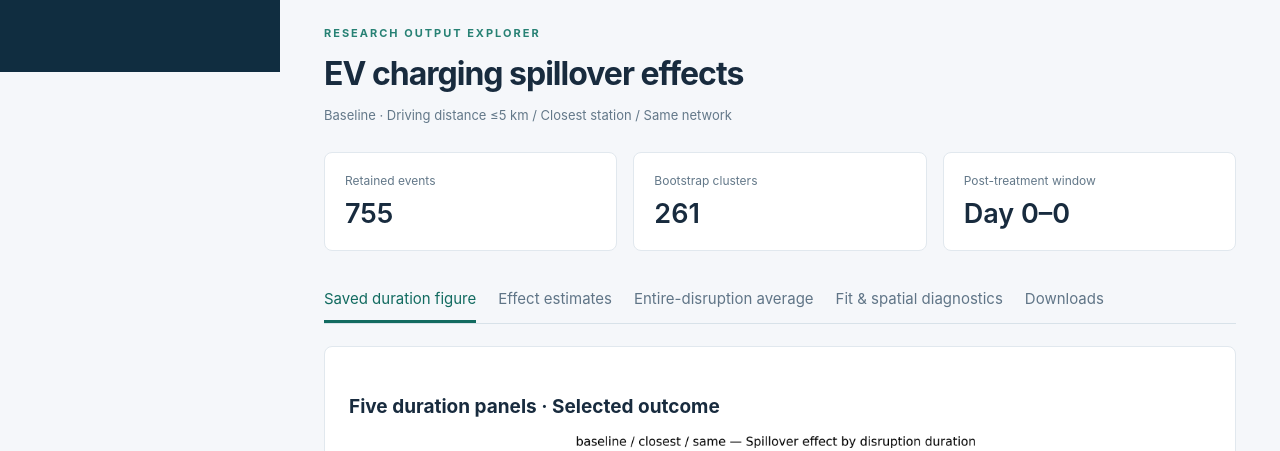
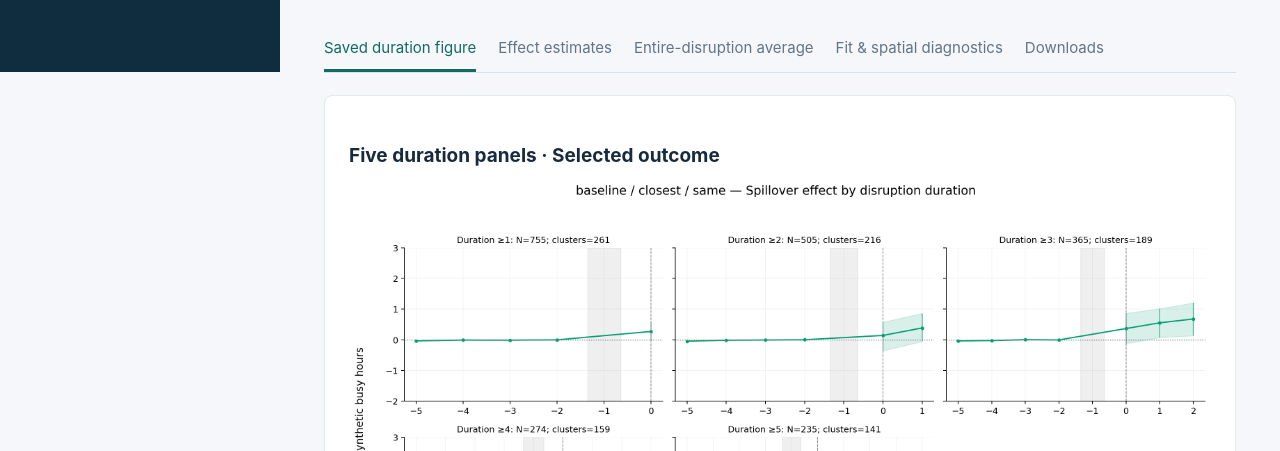
Before and after one commit to JacobJIN2000/sc-spillover-review, a plain HTML site: page index.html in a window 1280 px wide. Shown: the part 728-1179 px from the top of the page. Drawn offline with nearby package versions, Linux system fonts and the light colour scheme.

Commit message:
Remove page heading, configuration subtitle and summary metric cards

```diff
--- a/index.html
+++ b/index.html
@@ -9,8 +9,8 @@
 <div><label for="outcome">Network outcome</label><select id="outcome"><option value="same">Same network</option><option value="different">Different network</option><option value="total">All networks</option><option value="common">Common · Same vs different</option></select></div>
 <div><label for="duration">Minimum disruption duration</label><select id="duration"><option value="1">≥ 1 day</option><option value="2">≥ 2 days</option><option value="3">≥ 3 days</option><option value="4">≥ 4 days</option><option value="5">≥ 5 days</option></select></div></div>
 <p class="muted" style="margin-top:30px">Explore saved estimates. Changing selections does not run estimation.</p></aside>
-<main><img class="figure" style="margin:0 0 28px" src="assets/spillover_methods_side_by_side.png" alt="Closest station and nearby area diagrams with their effect formulas"><div class="eyebrow">Research output explorer</div><h1>EV charging spillover effects</h1><div id="subtitle" class="muted">Loading results…</div><p id="error" role="alert"></p>
-<div class="metrics"><div class="metric"><span>Retained events</span><strong id="events">—</strong></div><div class="metric"><span>Bootstrap clusters</span><strong id="clusters">—</strong></div><div class="metric"><span>Post-treatment window</span><strong id="window">—</strong></div></div>
+<main><img class="figure" style="margin:0 0 28px" src="assets/spillover_methods_side_by_side.png" alt="Closest station and nearby area diagrams with their effect formulas"><p id="error" role="alert"></p>
+
 
 <nav aria-label="Result sections"><button class="active" data-tab="saved">Saved duration figure</button><button data-tab="effects">Effect estimates</button><button data-tab="fullpost">Entire-disruption average</button><button data-tab="diagnostics">Fit & spatial diagnostics</button><button data-tab="tables">Downloads</button></nav>
 <section class="tab" id="effects" hidden><div class="panel"><label class="check" id="paired-label"><input type="checkbox" id="paired"> Show paired difference</label><div id="chart"></div><p class="muted">Pointwise 95% confidence intervals shown for post-treatment days. Display range: −2 to 3 hours; intervals may extend beyond the range.</p></div></section>
@@ -27,8 +27,8 @@ const fmt=x=>num(x)===null?'—':Number(x).toLocaleString('en-US',{maximumFracti
 function table(id,rows,columns){const target=$(id);if(!target)return;target.replaceChildren();if(!rows.length){target.textContent='No eligible results.';return}const t=document.createElement('table'),head=t.createTHead().insertRow();for(const [key,label] of columns){let th=document.createElement('th');th.textContent=label;head.append(th)}const body=t.createTBody();for(const row of rows){const tr=body.insertRow();for(const [key] of columns){const cell=tr.insertCell();cell.textContent=num(row[key])===null?(row[key]||'—'):fmt(row[key])}}target.append(t)}
 function columns(rows){return rows.length?Object.keys(rows[0]).map(k=>[k,k.replaceAll('_',' ')]):[]}
 function render(){if(!DATA)return;const scenario=$('scenario').value,design=$('design').value,mode=$('outcome').value,L=Number($('duration').value),spec=DATA.settings.scenarios[scenario],group=DATA.results[scenario+'/'+design],o=group.outcomes[mode],curve=o.effects.filter(r=>Number(r.min_duration)===L),count=o.counts.find(r=>Number(r.min_duration)===L),base='results/'+spec.folder+'/'+design+'/'+mode+'/';
-$('subtitle').textContent=labels[scenario]+' / '+(design==='closest'?'Closest station':'Neighborhood total')+' / '+$('outcome').selectedOptions[0].textContent;
-const fullView=activeTab==='fullpost',full=o.full_post||[],fc=(o.full_counts||[])[0]||{};$('duration').disabled=fullView;$('events').textContent=fmt(fullView?fc.n_full_post_retained:count.n_retained);$('clusters').textContent=fmt(fullView?full[0]?.n_clusters:count.n_clusters);$('window').textContent=fullView?'Entire disruption':'Day 0–'+(L-1);$('paired-label').hidden=mode!=='common';
+
+const fullView=activeTab==='fullpost',full=o.full_post||[],fc=(o.full_counts||[])[0]||{};$('duration').disabled=fullView;$('paired-label').hidden=mode!=='common';
 let traces=[];for(const name of ['same','different','total','same - different']){if(name==='same - different'&&!(mode==='common'&&$('paired').checked))continue;for(const post of [false,true]){let p=curve.filter(r=>r.series===name&&(Number(r.relative_day)>=0)===post).sort((a,b)=>a.relative_day-b.relative_day);if(!p.length)continue;traces.push({x:p.map(r=>Number(r.relative_day)),y:p.map(r=>num(r.ATT_hours)),mode:'lines+markers',type:'scatter',name,legendgroup:name,showlegend:!post,line:{color:colors[name]},customdata:p.map(r=>[r.n_events,r.n_clusters]),hovertemplate:'Day %{x}<br>Effect: %{y:.3f} hours<br>Events: %{customdata[0]}<br>Clusters: %{customdata[1]}<extra>%{fullData.name}</extra>',error_y:{type:'data',symmetric:false,array:p.map(r=>num(r.CI95_upper)===null?null:Number(r.CI95_upper)-Number(r.ATT_hours)),arrayminus:p.map(r=>num(r.CI95_lower)===null?null:Number(r.ATT_hours)-Number(r.CI95_lower)),visible:post,color:colors[name]}})}}
 Plotly.react('chart',traces,{height:440,margin:{t:35,r:25,b:55,l:70},paper_bgcolor:'white',plot_bgcolor:'white',font:{family:'system-ui',color:'#183044'},xaxis:{title:'Relative day',dtick:1,range:[-5.3,Math.max(.5,L-.7)],gridcolor:'#edf1f5',zeroline:false},yaxis:{title:'Actual − synthetic busy hours',range:DATA.settings.effect_ylim,gridcolor:'#edf1f5',zerolinecolor:'#a7b7c4'},legend:{orientation:'h',y:1.14},shapes:[{type:'rect',xref:'x',yref:'paper',x0:-1.35,x1:-.65,y0:0,y1:1,fillcolor:'#b0bac3',opacity:.15,line:{width:0}},{type:'line',xref:'x',yref:'paper',x0:0,x1:0,y0:0,y1:1,line:{color:'#8793a0',dash:'dash',width:1}}],annotations:[{xref:'x',yref:'paper',x:-1,y:.97,text:'Excluded',showarrow:false,font:{size:10,color:'#8793a0'}}]}, {responsive:true,displaylogo:false,toImageButtonOptions:{filename:'spillover-'+scenario+'-'+design+'-'+mode+'-duration-'+L}});
 table('day0',curve.filter(r=>Number(r.relative_day)===0),[['series','Series'],['ATT_hours','ATT (hours)'],['CI95_lower','95% CI lower'],['CI95_upper','95% CI upper'],['n_events','Events'],['n_clusters','Clusters']]);table('counts',o.counts,[['min_duration','Minimum duration (days)'],['n_duration_eligible','Duration-eligible events'],['n_missing_donor','Missing donor'],['n_retained','Retained events'],['n_clusters','Clusters']]);table('audit',group.sample_counts,columns(group.sample_counts));table('overview',group.summary,columns(group.summary));table('estimates',curve,columns(curve));$('mse').src=base+'pre_fit_mse.png';$('spatial').src=base+'spatial_distribution.png';$('duration-figure').src=base+'effect_by_duration.png';
```
